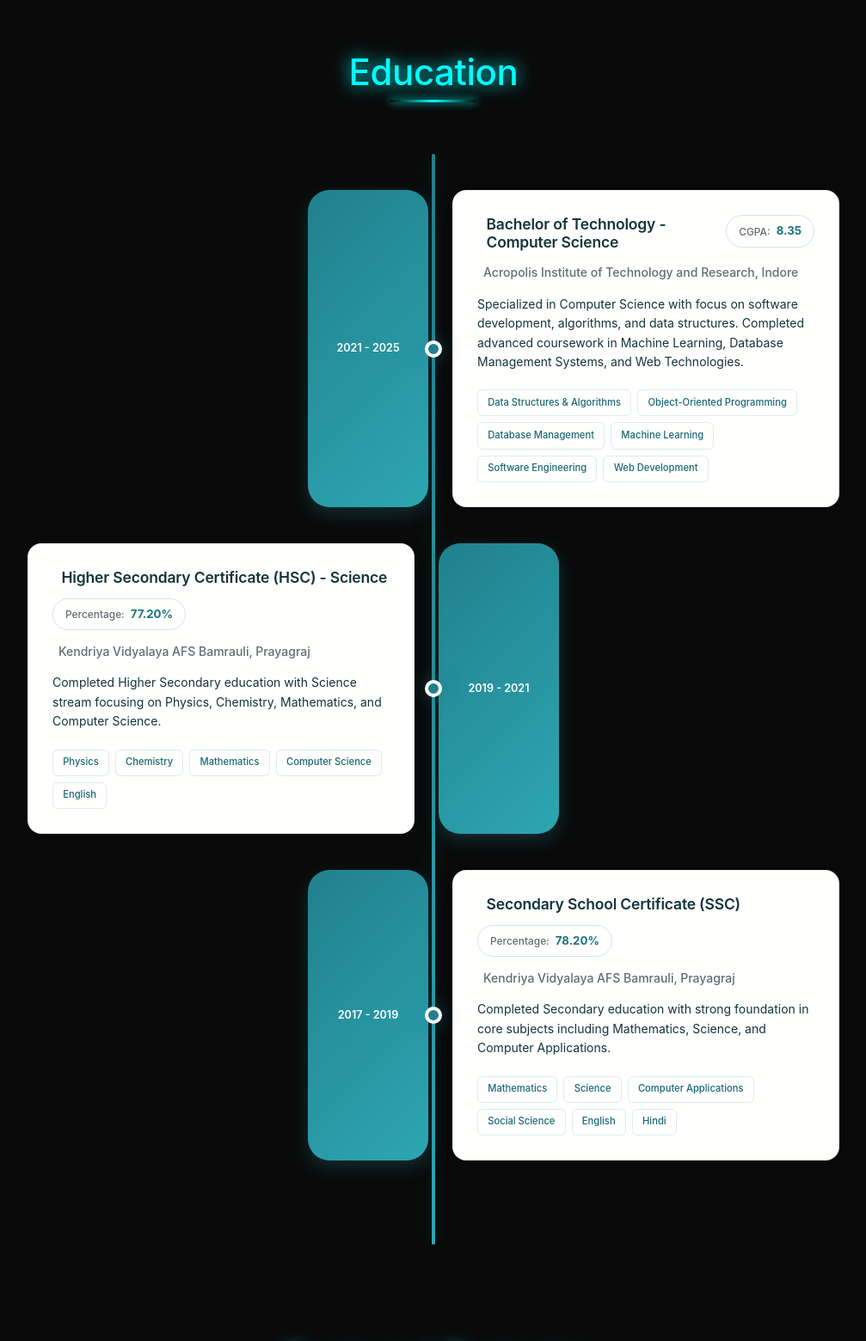
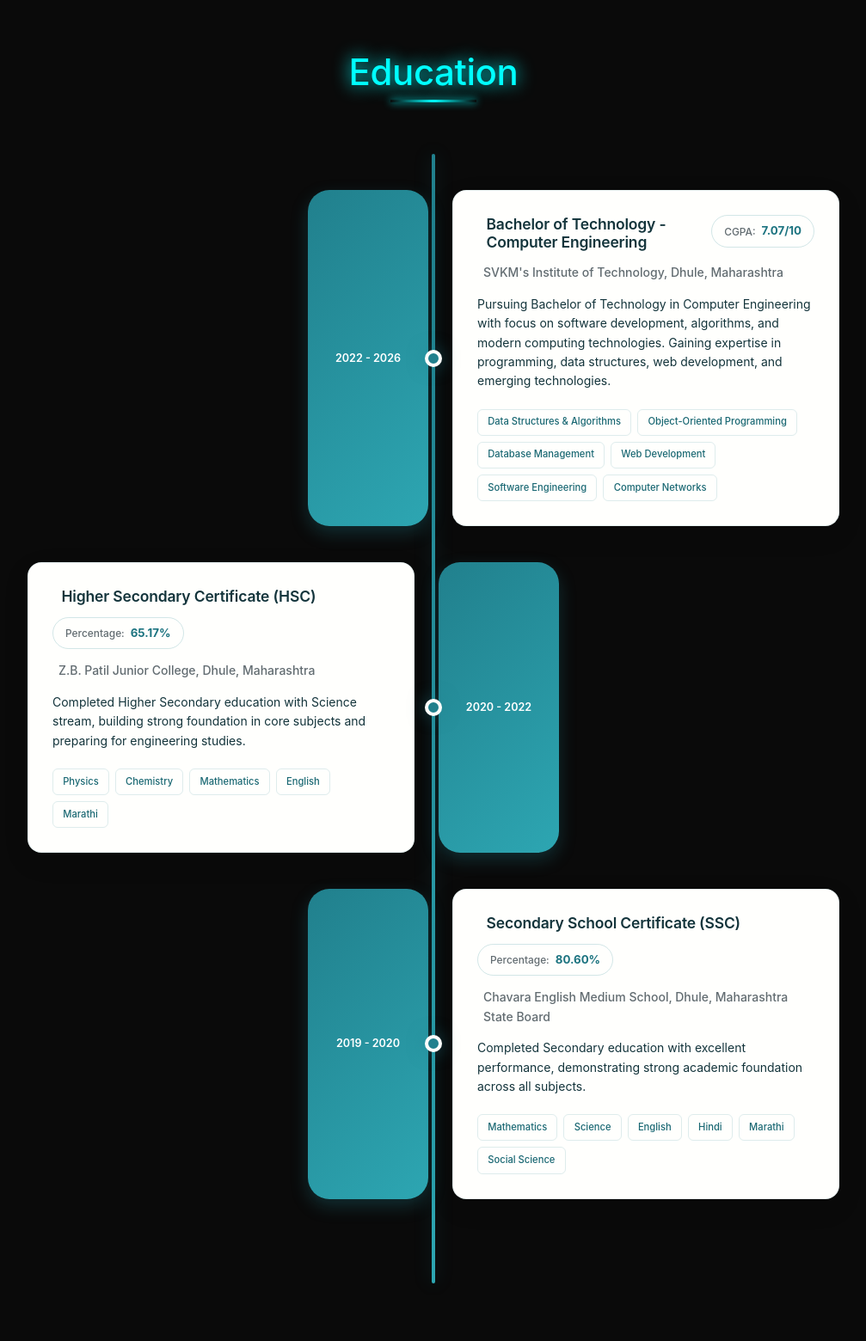
Before and after one commit to altamash-faraz/django-portfolio, a Django app: page / in a window 1280 px wide. Shown: the part 2195-3755 px from the top of the page at 86% size, without its empty margins (136-1143 px from the left). Run offline with Django 5.2, Linux system fonts and the light colour scheme; data that the repository does not hold is empty; some libraries are stand-ins or nearby versions; some web fonts are replaced.

Commit message:
FIX: Corrected Education Details with Actual Resume Data 🎓
✅ Updated with Correct Information:
- B.Tech Computer Engineering (2022-2026) - CGPA: 7.07/10
  SVKM's Institute of Technology, Dhule, Maharashtra
- HSC (2020-2022) - 65.17%
  Z.B. Patil Junior College, Dhule, Maharashtra
- SSC (2019-2020) - 80.60%
  Chavara English Medium School, Dhule, Maharashtra State Board

🔧 Changes Made:
- Updated degree from Computer Science to Computer Engineering
- Corrected institution from AITR Indore to SVKM's IT Dhule
- Fixed CGPA from 8.35 to actual 7.07/10
- Updated HSC college from KV to Z.B. Patil Junior College
- Corrected HSC percentage from 77.20% to 65.17%
- Updated SSC school from KV to Chavara English Medium School
- Fixed SSC percentage from 78.20% to 80.60%
- Corrected all dates and locations to match resume

📍 All education details now match actual resume information

```diff
--- a/main/templates/main/index.html
+++ b/main/templates/main/index.html
@@ -296,34 +416,37 @@
   <div class="container">
     <h2 class="section-title">Education</h2>
     <div class="education-timeline">
-      <!-- B.Tech Computer Science -->
+      <!-- B.Tech Computer Engineering -->
       <div class="education-item">
-        <div class="education-date">2021 - 2025</div>
+        <div class="education-date">2022 - 2026</div>
         <div class="education-content">
           <div class="education-header">
             <h3>
               <i class="fas fa-graduation-cap"></i>
-              Bachelor of Technology - Computer Science
+              Bachelor of Technology - Computer Engineering
             </h3>
             <div class="education-grade">
               <span class="grade-label">CGPA:</span>
-              <span class="grade-value">8.35</span>
+              <span class="grade-value">7.07/10</span>
             </div>
           </div>
           <div class="education-institution">
             <i class="fas fa-university"></i>
-            Acropolis Institute of Technology and Research, Indore
+            SVKM's Institute of Technology, Dhule, Maharashtra
           </div>
           <div class="education-details">
-            <p>Specialized in Computer Science with focus on software development, algorithms, and data structures.
-               Completed advanced coursework in Machine Learning, Database Management Systems, and Web Technologies.</p>
+            <p>
+              Pursuing Bachelor of Technology in Computer Engineering with focus on software
+              development, algorithms, and modern computing technologies.
+              Gaining expertise in programming, data structures, web development, and emerging technologies.
+            </p>
             <div class="education-highlights">
               <span class="highlight-tag">Data Structures & Algorithms</span>
               <span class="highlight-tag">Object-Oriented Programming</span>
               <span class="highlight-tag">Database Management</span>
-              <span class="highlight-tag">Machine Learning</span>
+              <span class="highlight-tag">Web Development</span>
               <span class="highlight-tag">Software Engineering</span>
-              <span class="highlight-tag">Web Development</span>
+              <span class="highlight-tag">Computer Networks</span>
             </div>
           </div>
         </div>
@@ -331,30 +454,33 @@
 
       <!-- Higher Secondary Certificate -->
       <div class="education-item">
-        <div class="education-date">2019 - 2021</div>
+        <div class="education-date">2020 - 2022</div>
         <div class="education-content">
           <div class="education-header">
             <h3>
               <i class="fas fa-school"></i>
-              Higher Secondary Certificate (HSC) - Science
+              Higher Secondary Certificate (HSC)
             </h3>
             <div class="education-grade">
               <span class="grade-label">Percentage:</span>
-              <span class="grade-value">77.20%</span>
+              <span class="grade-value">65.17%</span>
             </div>
           </div>
           <div class="education-institution">
             <i class="fas fa-building"></i>
-            Kendriya Vidyalaya AFS Bamrauli, Prayagraj
+            Z.B. Patil Junior College, Dhule, Maharashtra
           </div>
           <div class="education-details">
-            <p>Completed Higher Secondary education with Science stream focusing on Physics, Chemistry, Mathematics, and Computer Science.</p>
+            <p>
+              Completed Higher Secondary education with Science stream, building strong
+              foundation in core subjects and preparing for engineering studies.
+            </p>
             <div class="education-highlights">
               <span class="highlight-tag">Physics</span>
               <span class="highlight-tag">Chemistry</span>
               <span class="highlight-tag">Mathematics</span>
-              <span class="highlight-tag">Computer Science</span>
               <span class="highlight-tag">English</span>
+              <span class="highlight-tag">Marathi</span>
             </div>
           </div>
         </div>
@@ -362,7 +488,7 @@
 
       <!-- Secondary School Certificate -->
       <div class="education-item">
-        <div class="education-date">2017 - 2019</div>
+        <div class="education-date">2019 - 2020</div>
         <div class="education-content">
           <div class="education-header">
             <h3>
@@ -371,22 +497,25 @@
             </h3>
             <div class="education-grade">
               <span class="grade-label">Percentage:</span>
-              <span class="grade-value">78.20%</span>
+              <span class="grade-value">80.60%</span>
             </div>
           </div>
           <div class="education-institution">
             <i class="fas fa-building"></i>
-            Kendriya Vidyalaya AFS Bamrauli, Prayagraj
+            Chavara English Medium School, Dhule, Maharashtra State Board
           </div>
           <div class="education-details">
-            <p>Completed Secondary education with strong foundation in core subjects including Mathematics, Science, and Computer Applications.</p>
+            <p>
+              Completed Secondary education with excellent performance, demonstrating
+              strong academic foundation across all subjects.
+            </p>
             <div class="education-highlights">
               <span class="highlight-tag">Mathematics</span>
               <span class="highlight-tag">Science</span>
-              <span class="highlight-tag">Computer Applications</span>
-              <span class="highlight-tag">Social Science</span>
               <span class="highlight-tag">English</span>
               <span class="highlight-tag">Hindi</span>
+              <span class="highlight-tag">Marathi</span>
+              <span class="highlight-tag">Social Science</span>
             </div>
           </div>
         </div>
```
Also changed, not shown: other parts of main/templates/main/index.html (+150 -30 lines).
